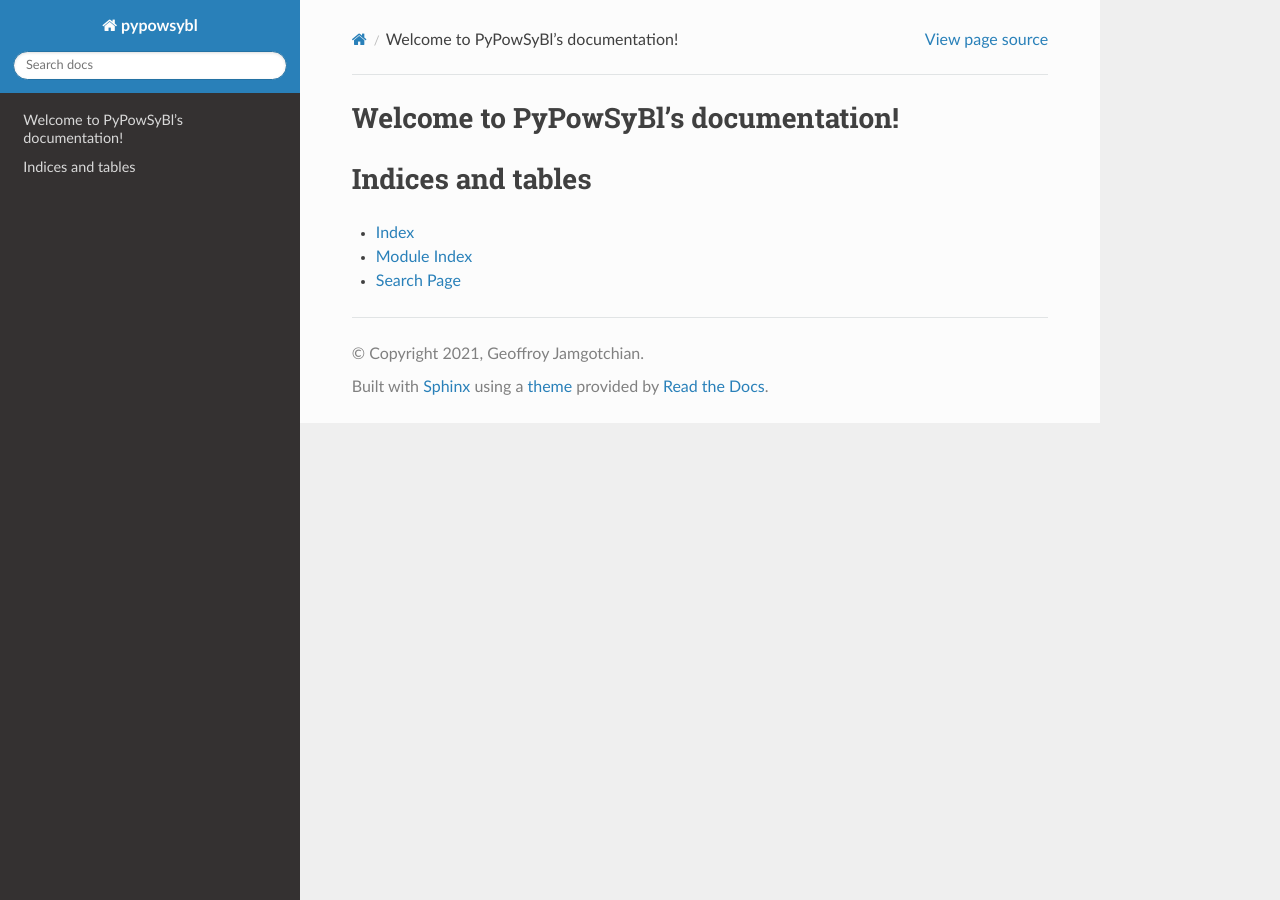
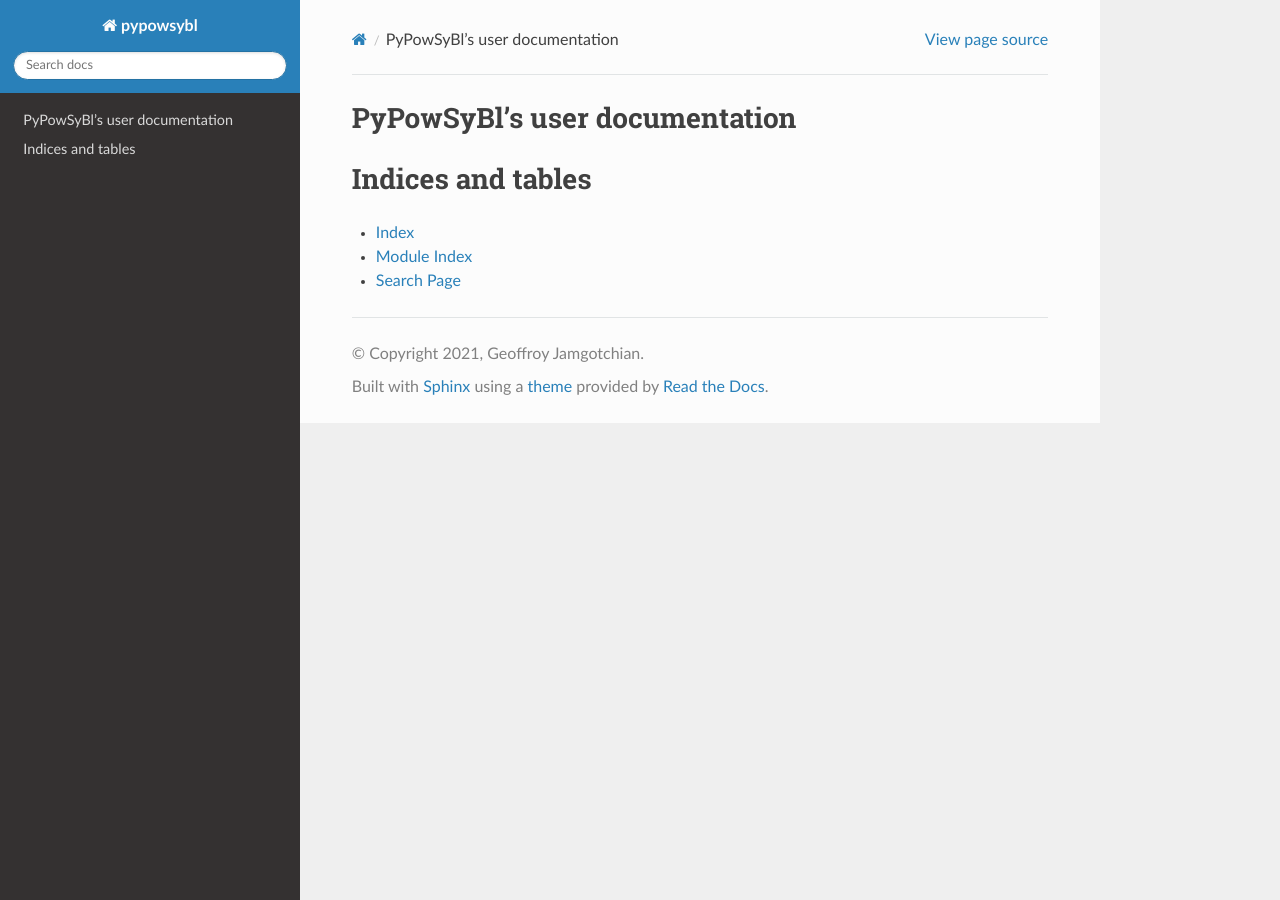
Before and after one commit to powsybl/pypowsybl, a Sphinx documentation site: the page built from docs/index.rst, in a window 1280 px wide. Built offline with Sphinx 7.4.7 and the Read the Docs theme 2.0.0, drawn with Linux system fonts in a browser that asks for light colours.

Commit message:
Fix
Signed-off-by: Geoffroy Jamgotchian <geoffroy.jamgotchian@rte-france.com>

```diff
--- a/docs/conf.py
+++ b/docs/conf.py
@@ -10,9 +10,9 @@
 # add these directories to sys.path here. If the directory is relative to the
 # documentation root, use os.path.abspath to make it absolute, like shown here.
 #
-# import os
-# import sys
-# sys.path.insert(0, os.path.abspath('.'))
+import os
+import sys
+sys.path.insert(0, os.path.abspath('..'))
 
 
 # -- Project information -----------------------------------------------------
@@ -27,9 +27,7 @@
 # Add any Sphinx extension module names here, as strings. They can be
 # extensions coming with Sphinx (named 'sphinx.ext.*') or your custom
 # ones.
-extensions = [
-    'sphinx.ext.autodoc'
-]
+extensions = ['sphinx.ext.autodoc', 'sphinx.ext.viewcode']
 
 # Add any paths that contain templates here, relative to this directory.
 templates_path = ['_templates']
--- a/docs/index.rst
+++ b/docs/index.rst
@@ -3,8 +3,8 @@
    You can adapt this file completely to your liking, but it should at least
    contain the root `toctree` directive.
 
-Welcome to PyPowSyBl's documentation!
-=====================================
+PyPowSyBl's user documentation
+==============================
 
 .. toctree::
    :maxdepth: 2
```
